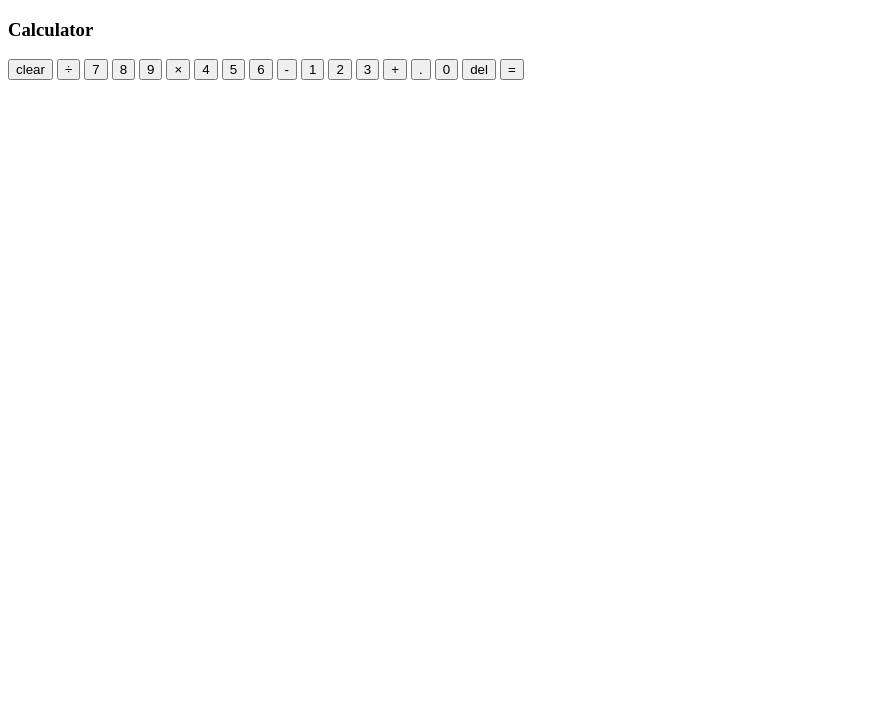
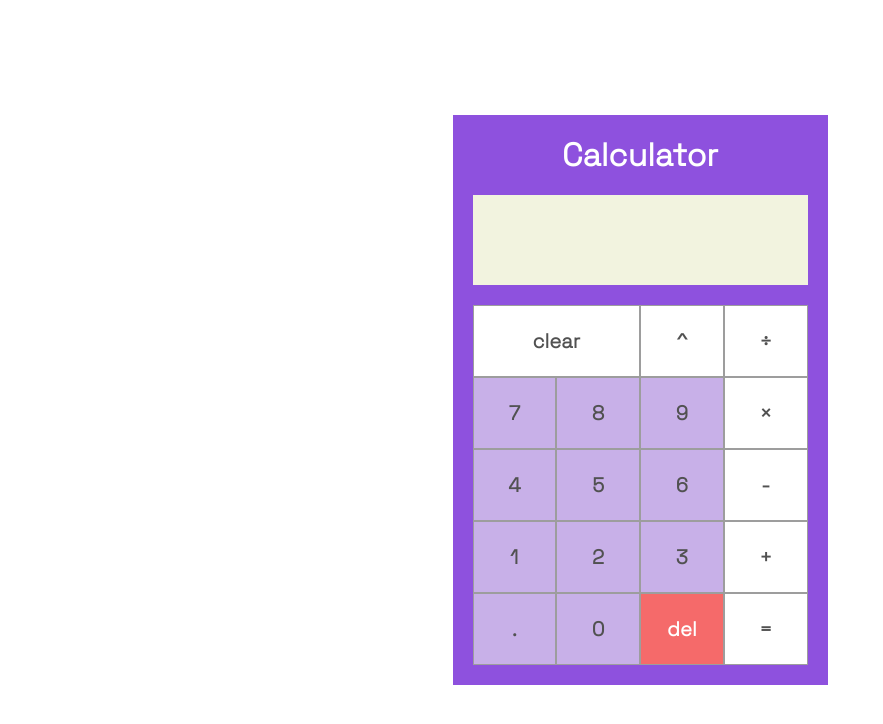
Before and after one commit to mubzie/Calculator, a plain HTML site: page index.html in a window 1280 px wide. Both pictures are taken after a click on the button "clear". Shown: the whole page, without its empty margins (0-883 px from the left). Drawn offline with Linux system fonts and the light colour scheme.

Commit message:
fixed display not properly showing currentOperation sign

```diff
--- a/index.html
+++ b/index.html
@@ -3,36 +3,40 @@
   <head>
     <meta charset="UTF-8" />
     <title>Calculator</title>
-    <link rel="stylesheet" href="style2.css" />
+    <link rel="stylesheet" href="style.css" />
     <script src="script.js" defer></script>
   </head>
   <body>
     <div class="main-calculator">
       <h3>Calculator</h3>
-      <div class="display"></div>
+      <div class="display">
+        <div class="previous-display"></div>
+        <div class="current-display"></div>
+      </div>
       <div class="display-button">
-        <button class="clear" class="white">clear</button>
-        <button class="operator-btn" id="/" class="white">&divide;</button>
+        <button class="clear white">clear</button>
+        <button class="operator-btn white" id="^">^</button>
+        <button class="operator-btn white" id="/">&divide;</button>
 
         <button class="number-btn">7</button>
         <button class="number-btn">8</button>
         <button class="number-btn">9</button>
-        <button class="operator-btn" id="x" class="white">&times;</button>
+        <button class="operator-btn white" id="x">&times;</button>
 
         <button class="number-btn">4</button>
         <button class="number-btn">5</button>
         <button class="number-btn">6</button>
-        <button class="operator-btn" id="-" class="white">-</button>
+        <button class="operator-btn  white" id="-">-</button>
 
         <button class="number-btn">1</button>
         <button class="number-btn">2</button>
         <button class="number-btn">3</button>
-        <button class="operator-btn" id="+" class="white">+</button>
+        <button class="operator-btn white" id="+">+</button>
 
         <button class="number-btn">.</button>
         <button class="number-btn">0</button>
         <button class="delete-btn">del</button>
-        <button class="operator-btn" id="=" class="white">=</button>
+        <button class="operator-btn white" id="=">=</button>
       </div>
     </div>
   </body>
--- a/script.js
+++ b/script.js
@@ -1,5 +1,6 @@
-const display = document.querySelector('.display');
-const buttons = document.querySelectorAll('.number-btn');
+const previousDisplay = document.querySelector('.previous-display');
+const currentDisplay = document.querySelector('.current-display');
+const numbers = document.querySelectorAll('.number-btn');
 const operators = document.querySelectorAll('.operator-btn');
 const clearBtn = document.querySelector('.clear');
 const deleteBtn = document.querySelector('.delete-btn');
@@ -7,6 +8,7 @@ const deleteBtn = document.querySelector('.delete-btn');
 let firstNum = "";
 let secondNum = "";
 let operator = "";
+let currentOperator = "";
 let result = 0;
 
 function add(firstNum, secondNum) {
@@ -25,6 +27,10 @@ function divide(firstNum, secondNum) {
     return firstNum / secondNum;
 }
 
+function power(firstNum, secondNum) {
+    return firstNum ** secondNum;
+}
+
 function operate(firstNum, secondNum, operator) {
     switch(operator) {
     case '+':
@@ -35,14 +41,15 @@ function operate(firstNum, secondNum, operator) {
         return multiply(firstNum, secondNum);
     case '/':
         return divide(firstNum, secondNum);
+    case '^':
+        return power(firstNum, secondNum);
     }
 }
 
-buttons.forEach( button => {
-    button.addEventListener('click', (e) => {
+numbers.forEach( number => {
+    number.addEventListener('click', (e) => {
 
-        document.querySelector('.display').textContent += button.textContent
-
+        previousDisplay.textContent += number.textContent
 
         if(operator === "") {
       firstNum += e.target.innerText;
@@ -54,29 +61,66 @@ buttons.forEach( button => {
     })
 })
 
-
 operators.forEach(operatorsBtn => {
        operatorsBtn.addEventListener('click', (e) => {
 
-    //    document.querySelector('.display').textContent += operatorsBtn.textContent
-       display.textContent += operatorsBtn.textContent
+       previousDisplay.textContent = firstNum + operatorsBtn.textContent;
+
+    //    automatically assign 0 to firstNum when user press operator key first
+       if(!firstNum) {
+           firstNum = 0;
+          let defaultNum = firstNum + operatorsBtn.textContent
+          previousDisplay.textContent = defaultNum;
+          console.log(firstNum)
+       }
 
        if(e.target.id !== "=") {
+
+       currentOperator = operatorsBtn.textContent
        operator = e.target.id;
        console.log(operator)
 
        } else {
 
-        result = operate(parseInt(firstNum), parseInt(secondNum), operator)
-       console.log(result)
+        // previousDisplay.textContent = `${firstNum}${currentOperator}${secondNum} ${operatorsBtn.textContent }`
+        previousDisplay.textContent = `${firstNum}${currentOperator}${secondNum}`
+        currentDisplay.textContent = result = operate(parseInt(firstNum), parseInt(secondNum), operator)
+
+        console.log(result)
 
        }
     })
 })
 
 clearBtn.addEventListener('click', () => {
-    firstNum = 0;
-    secondNum = 0;
-    display.textContent = "";
+    firstNum = "";
+    secondNum = "";
+    previousDisplay.textContent = "";
+    currentDisplay.textContent = "";
     operator = "";
 })
+
+// deleteBtn.addEventListener('click', () => {
+// if(!operator) {
+//     firstNum = previousDisplay.textContent.slice(0, -1)
+//     previousDisplay.textContent = firstNum;
+
+// } else {
+// secondNum = previousDisplay.textContent.slice(0, -1)
+//         previousDisplay.textContent = secondNum
+
+// }
+
+// })
+
+// deleteBtn.addEventListener('click', () => {
+//     if(!operator) {
+//         firstNum = previousDisplay.textContent.slice(0, -1)
+//         previousDisplay.textContent = firstNum;
+
+//     } else {
+//     secondNum = previousDisplay.textContent.slice(0, -1)
+//             // previousDisplay.textContent = secondNum
+//     }
+//        previousDisplay.textContent = previousDisplay.textContent.toString().slice(0, -1)
+//     })
--- a/style.css
+++ b/style.css
@@ -28,16 +28,36 @@ h3 {
   display: flex;
   flex-direction: column;
   width: 375px;
-  height: 600px;
+  height: 570px;
   background-color: #5900cf;
   opacity: 68%;
 }
 
 .display {
   width: 335px;
-  height: 120px;
+  height: 90px;
+  margin: 0px auto 0px;
+}
+
+.previous-display {
+  box-sizing: border-box;
+  text-align: end;
+  font-size: 24px;
+  padding: 5px;
+  width: 335px;
+  height: 40px;
   background-color: #edeed1;
-  margin: 0px auto 0px;
+}
+
+.current-display {
+  box-sizing: border-box;
+  text-align: end;
+  font-size: 32px;
+  font-weight: 900;
+  padding: 5px;
+  width: 335px;
+  height: 50px;
+  background-color: #edeed1;
 }
 
 .display-button {
@@ -62,15 +82,15 @@ button {
 }
 
 .clear {
-  width: 251.25px;
+  width: 167.5px;
   height: 72px;
 }
 
-.delete {
+.delete-btn {
   background-color: #f12424;
   color: #fff;
 }
 
 .white {
-  background-color: #ffffff;
+  background-color: white;
 }
```
